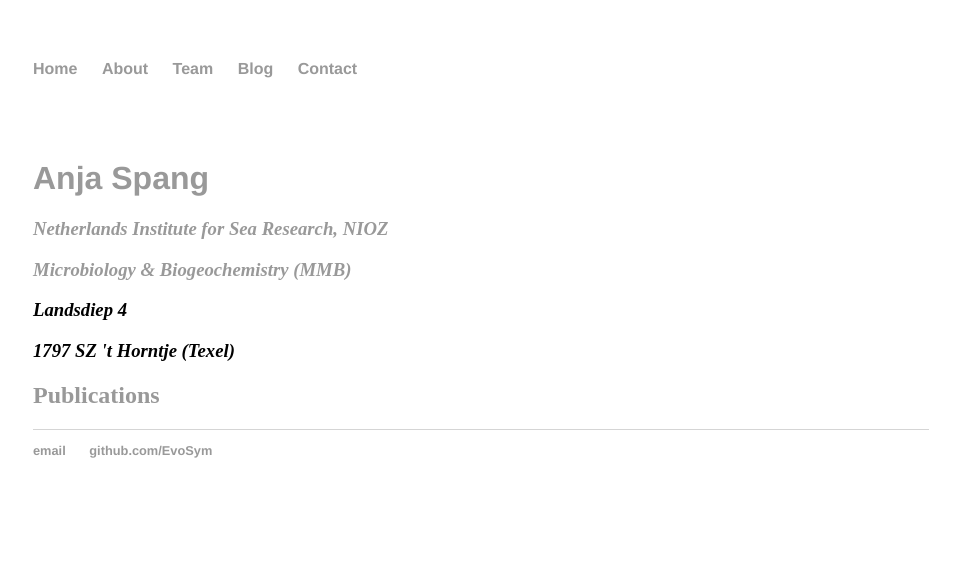
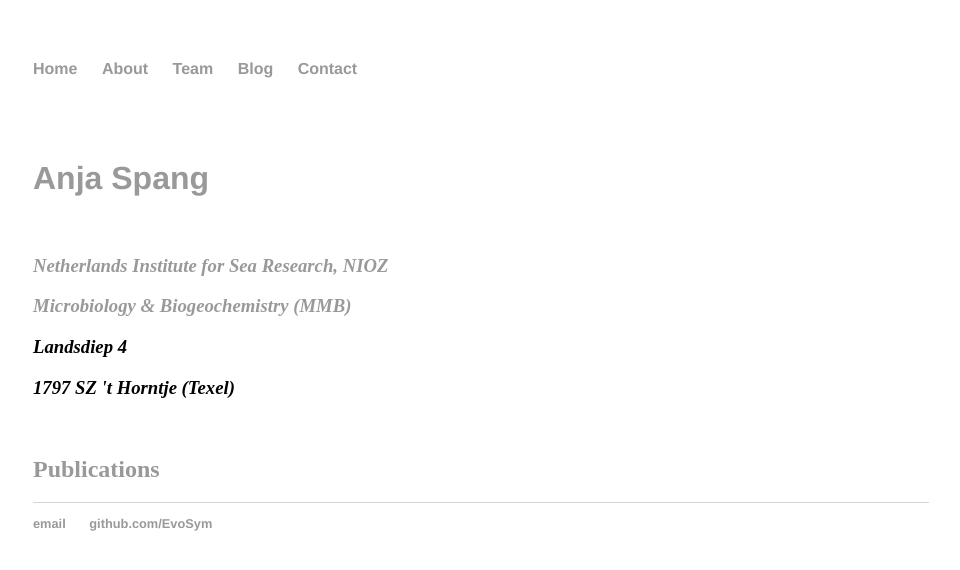
Before and after one commit to EvoSym/EvoSym.github.io, a Jekyll site: the page built from contact/index.html, in a window 1280 px wide. Shown: the top 570 px of the page, without its empty margins (159-1119 px from the left). Built offline with Jekyll 4.4.1, drawn with Linux system fonts in a browser that asks for light colours.

Commit message:
Update index.html

```diff
--- a/contact/index.html
+++ b/contact/index.html
@@ -5,13 +5,14 @@ title: Symbioses in Evolution
 
 <div class="blurb">
 	<h1><a href="https://www.nioz.nl/en/about/organisation/staff/anja-spang">Anja Spang</a><br></h1>
-        <address>
-		<h3><a href="https://www.nioz.nl/en">Netherlands Institute for Sea Research, NIOZ</a><br></h3>
-                <h3><a href="https://www.nioz.nl/en/about/mmb">Microbiology & Biogeochemistry (MMB)</a><br></h3>
-                <h3>Landsdiep 4<br></h3>
-		<h3>1797 SZ 't Horntje (Texel)<br></h3>
+        <br/>
+	<address>
+		<h3><a href="https://www.nioz.nl/en">Netherlands Institute for Sea Research, NIOZ</a></h3>
+                <h3><a href="https://www.nioz.nl/en/about/mmb">Microbiology & Biogeochemistry (MMB)</a></h3>
+                <h3>Landsdiep 4</h3>
+		<h3>1797 SZ 't Horntje (Texel)</h3>
         </address>
-
+        <br/>
         <h2><a href="https://scholar.google.com/citations?user=IOOp8uEAAAAJ">Publications</a><br></h2>
 
 </div><!-- /.blurb -->
```
